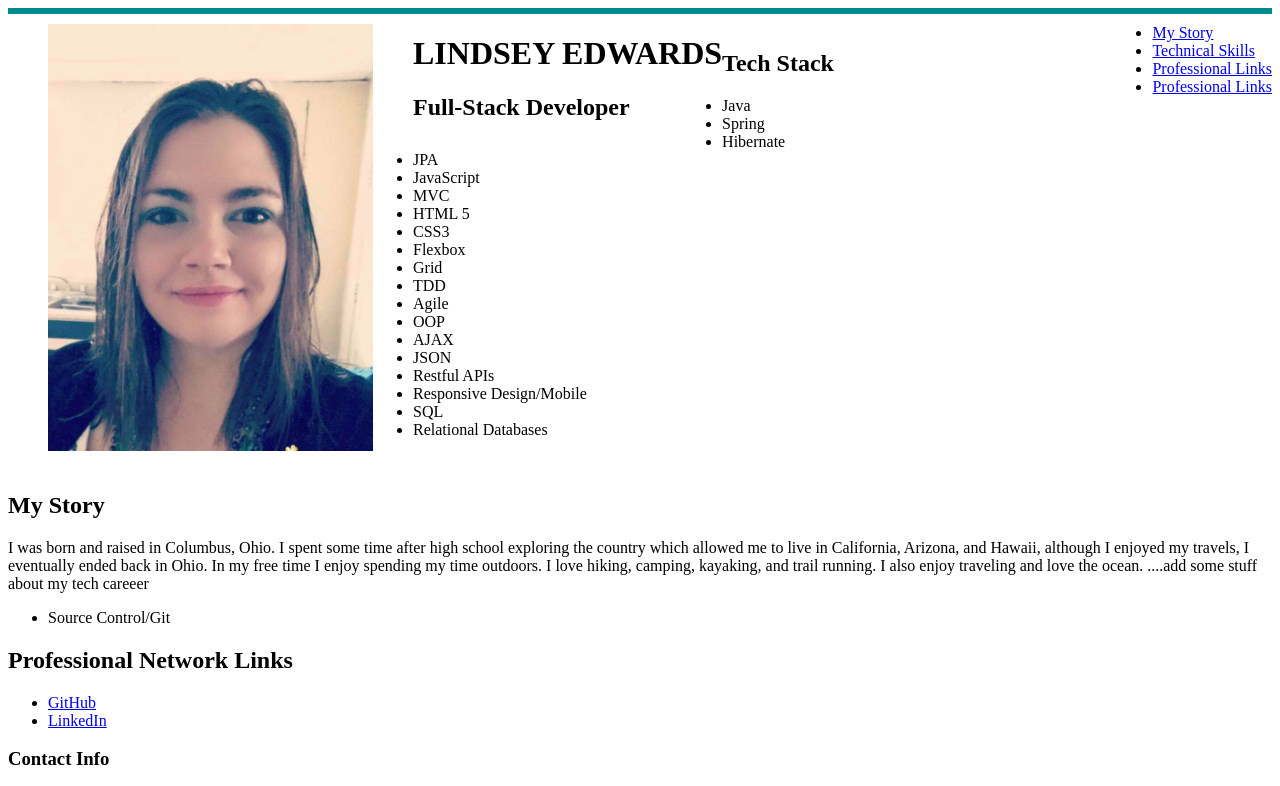
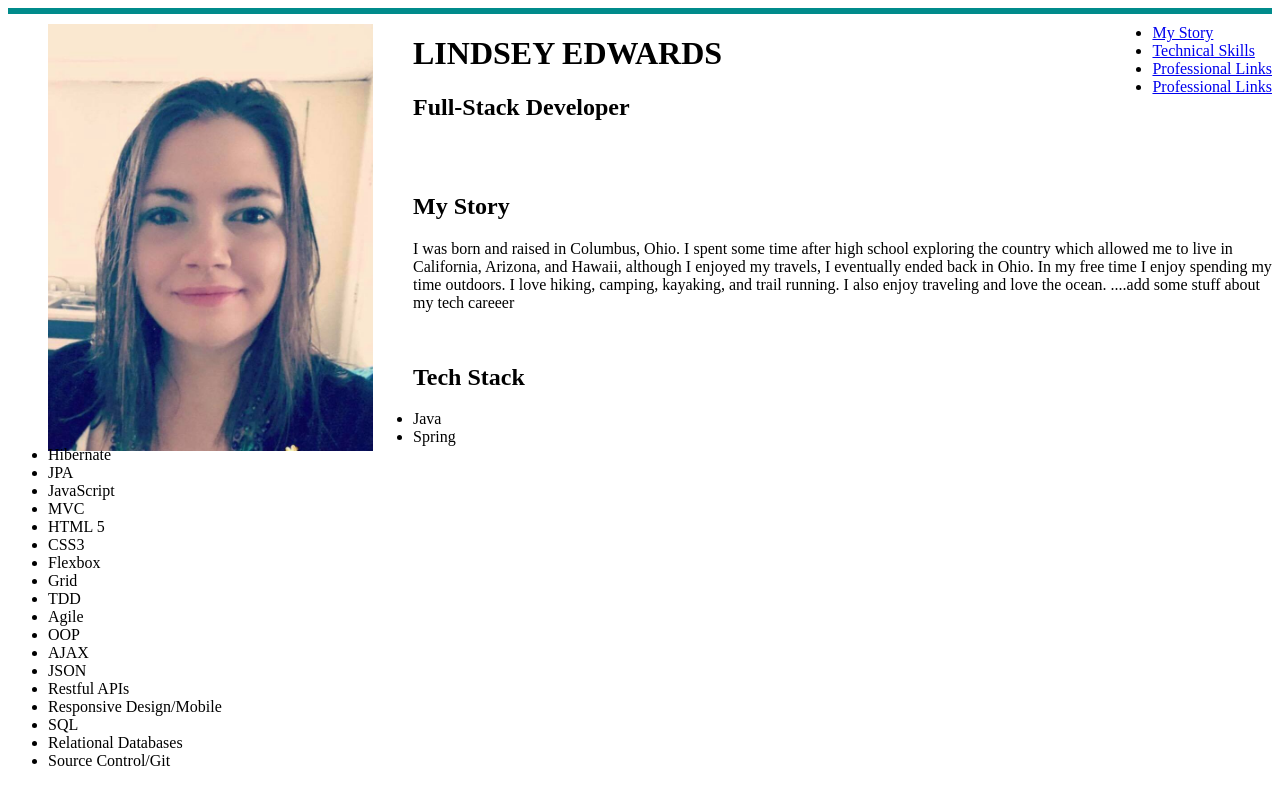
Before and after one commit to ledwards614/ledwards614.github.io, a plain HTML site: page index.html in a window 1280 px wide. Shown: the top 786 px of the page. Drawn offline with Linux system fonts and the light colour scheme.

Commit message:
moving stuff around

```diff
--- a/cssStyles/css.css
+++ b/cssStyles/css.css
@@ -21,12 +21,11 @@ figure{
  }
  #name{
    font-size: 48;
-   float: left;
  }
 
 #story{
   padding-top: 2rem;
-  float: left;
+  ;
 }
 
 #techSkills{
```
